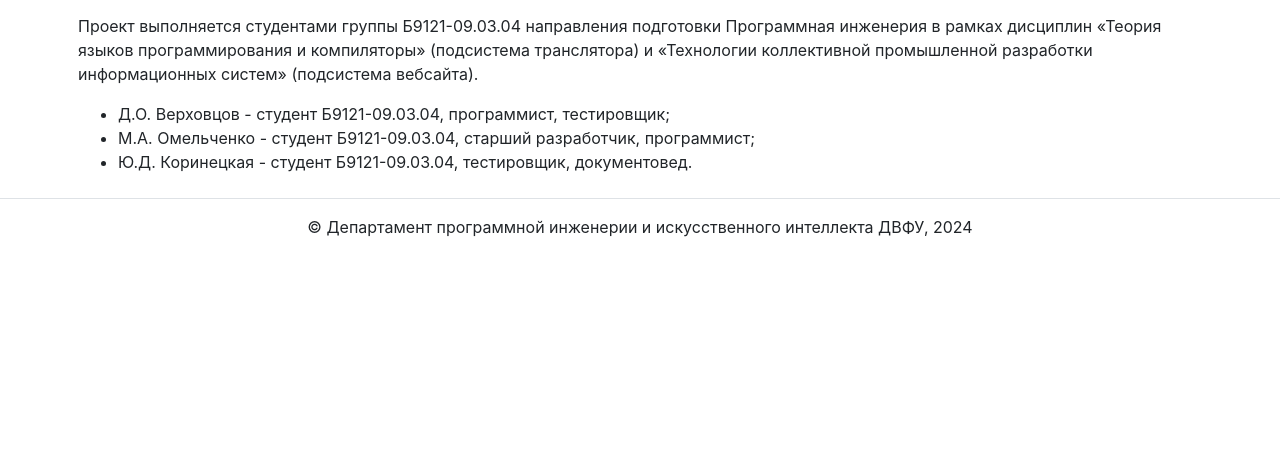
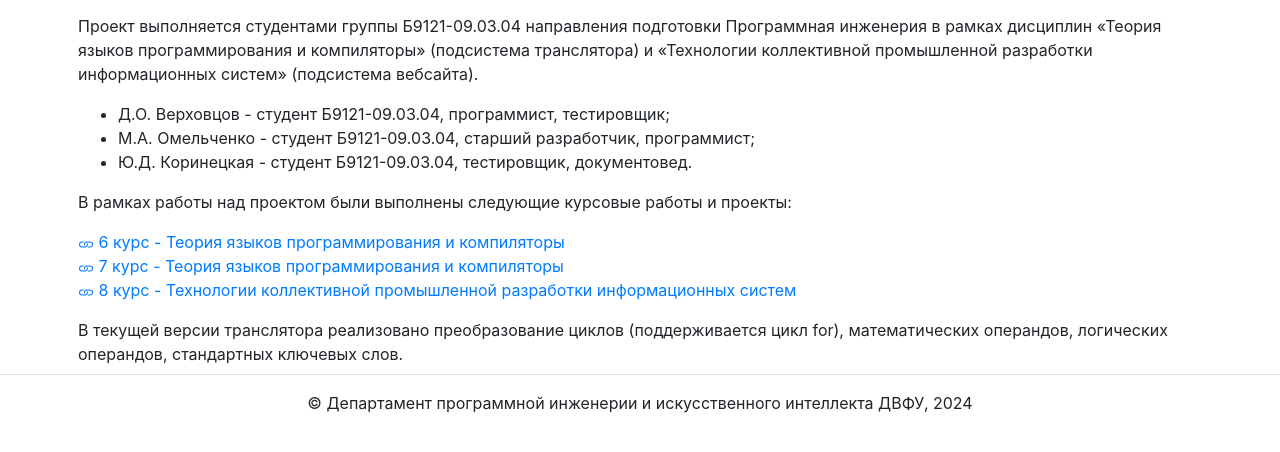
Before and after one commit to VerkhovtsovDenis/python-translator-website, a Django app: page /about/ in a window 1280 px wide. Shown: the part 219-671 px from the top of the page. Run offline with Django 3.2, Linux system fonts and the light colour scheme; some libraries are stand-ins or nearby versions.

Commit message:
update about page: add link to course projects

```diff
--- a/translator_project/templates/pages/about.html
+++ b/translator_project/templates/pages/about.html
@@ -4,8 +4,16 @@
 {% endblock %}
 {% block content %}
   <h1 class="pb-2 mb-0">О проекте</h1>
-  <hr />
+  <hr/>
 
+  <svg style="display: none;">
+    <symbol id="icon-link" xmlns="http://www.w3.org/2000/svg" viewBox="0 0 16 16">
+        <path d="M6.354 5.5H4a3 3 0 0 0 0 6h3a3 3 0 0 0 2.83-4H9q-.13 0-.25.031A2 2 0 0 1 7 10.5H4a2 2 0 1 1 0-4h1.535c.218-.376.495-.714.82-1z"/>
+        <path d="M9 5.5a3 3 0 0 0-2.83 4h1.098A2 2 0 0 1 9 6.5h3a2 2 0 1 1 0 4h-1.535a4 4 0 0 1-.82 1H12a3 3 0 1 0 0-6z"/>
+    </symbol>
+  </svg>
+
+  <div>
     <p>Транслятор с Pascal to Python является учебным проектом.</p>
     <p>Проект выполняется студентами группы Б9121-09.03.04 направления подготовки Программная инженерия в рамках дисциплин «Теория языков программирования и компиляторы» (подсистема транслятора) и «Технологии коллективной промышленной разработки информационных систем» (подсистема вебсайта).</p>
     <ul>
@@ -13,4 +21,36 @@
       <li>М.А. Омельченко - студент Б9121-09.03.04, старший разработчик, программист;</li>
       <li>Ю.Д. Коринецкая - студент Б9121-09.03.04, тестировщик, документовед.</li>
     </ul>
+  </div>
+
+  <div>
+    <p>
+      В рамках работы над проектом были выполнены следующие курсовые работы и проекты:
+    </p>
+    <ul style="list-style-type: none; padding-left: 0;">
+      <li>
+        <a href="https://drive.google.com/file/d/1rKv80oYow2ILn5WCfcd-FAoq0igRPqkH/view?usp=sharing" target="_blank">
+          <svg width="16" height="16" fill="currentColor"><use href="#icon-link"></use></svg>
+          6 курс -  Теория языков программирования и компиляторы
+        </a>
+      </li>
+      <li>
+        <a href="https://drive.google.com/file/d/1mgygDcnXEIAjZomKc0ZGp7lPQW2c0Phc/view?usp=sharing" target="_blank">
+          <svg width="16" height="16" fill="currentColor"><use href="#icon-link"></use></svg>
+          7 курс -  Теория языков программирования и компиляторы
+        </a>
+      </li>
+      <li>
+        <a href="https://drive.google.com/file/d/1I_H_RtpEMRqaEGrTPyU8VefFoMKH5dF_/view?usp=sharing" target="_blank">
+          <svg width="16" height="16" fill="currentColor"><use href="#icon-link"></use></svg>
+          8 курс -  Технологии коллективной промышленной разработки информационных систем
+        </a>
+      </li>
+    </ul>
+  </div>
+
+  <div>
+    В текущей версии транслятора реализовано преобразование циклов (поддерживается цикл for), математических операндов, логических операндов, стандартных ключевых слов.
+  </div>
+
 {% endblock %}
```
Lines whose indentation alone changed are shown as unchanged.
